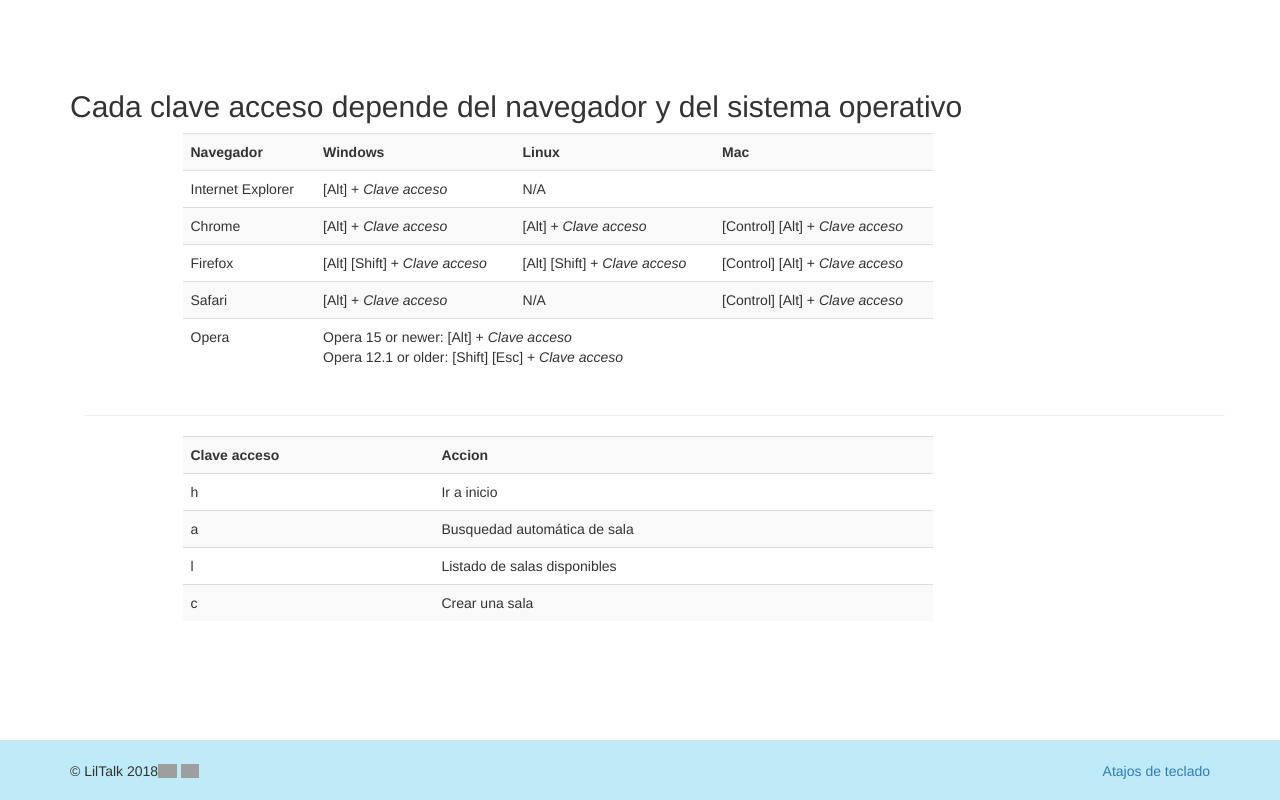
After one commit to danitoro97/liltalk, a Yii app: template views/site/atajos.php in a window 1280 px wide. The commit adds this page. Run offline with PHP 8.4 and a stand-in for Yii, Linux system fonts and the light colour scheme; the template is opened without the code that fills it, so the values that code supplies are empty; some libraries are stand-ins or nearby versions; grey boxes are pictures that could not be loaded.

Commit message:
Accesskey

```diff
--- a/views/layouts/login.php
+++ b/views/layouts/login.php
@@ -65,9 +65,7 @@ AppAsset::register($this);
 
 <footer class="footer">
     <div class="container">
-        <p class="pull-left">&copy; My Company <?= date('Y') ?></p>
-
-        <p class="pull-right"><?= Yii::powered() ?></p>
+        <p class="pull-left">&copy; LilTalk <?= date('Y') ?></p>
         <a href="#"><span class="flag-icon flag-icon-es<?=(Yii::$app->language == 'es-ES' ? ' selected' : null)?>" data-value='es-ES'></span></a>
         <a href="#"><span class="flag-icon flag-icon-us<?=(Yii::$app->language == 'en-US' ? ' selected' : null)?>" data-value='en-US'></span></a>
 
--- a/views/layouts/main.php
+++ b/views/layouts/main.php
@@ -49,10 +49,14 @@ AppAsset::register($this);
         ],
     ]);
     $item = [
-        ['label' => 'Home', 'url' => ['/site/index']],
-        ['label' => Yii::t('app', 'Buscar sala automaticamente'), 'url' => ['/salas/buscar']],
-        ['label' => Yii::t('app', 'Buscar sala manualmente'), 'url' => ['/salas/index']],
-        ['label' => Yii::t('app', 'Crear sala'), 'url' => ['/salas/create']],
+        [
+            'label' => 'Home',
+            'url' => ['/site/index'],
+            'linkOptions' => ['accesskey' => 'h'],
+        ],
+        ['label' => Yii::t('app', 'Buscar sala automaticamente'), 'url' => ['/salas/buscar'], 'linkOptions' => ['accesskey' => 'a'],],
+        ['label' => Yii::t('app', 'Buscar sala manualmente'), 'url' => ['/salas/index'],'linkOptions' => ['accesskey' => 'l'],],
+        ['label' => Yii::t('app', 'Crear sala'), 'url' => ['/salas/create'], 'linkOptions' => ['accesskey' => 'c'],],
 
    ];
 
@@ -99,7 +103,7 @@ AppAsset::register($this);
 <footer class="footer">
     <div class="container">
         <p class="pull-left">&copy; LilTalk <?= date('Y') ?></p>
-
+        <p class="pull-right"><?= Html::a(Yii::t('app', 'Atajos de teclado'), ['site/atajos'])?></p>
         <a href="#"><span class="flag-icon flag-icon-es<?=(Yii::$app->language == 'es-ES' ? ' selected' : null)?>" data-value='es-ES'></span></a>
         <a href="#"><span class="flag-icon flag-icon-us<?=(Yii::$app->language == 'en-US' ? ' selected' : null)?>" data-value='en-US'></span></a>
 
--- /dev/null
+++ b/views/site/atajos.php
@@ -0,0 +1,80 @@
+<?php
+
+/* @var $this yii\web\View */
+
+use yii\helpers\Html;
+
+$this->title = Yii::t('app','Clave acceso');
+$this->params['breadcrumbs'][] = $this->title;
+?>
+
+<h2><?=Yii::t('app', 'Cada clave acceso depende del navegador y del sistema operativo')?></h2>
+<div class="container">
+    <div class="row">
+        <div class="col-md-8 col-md-offset-1 table-responsive">
+            <table class="table table-striped">
+                <tr>
+                    <th><?=Yii::t('app', 'Navegador')?></th>
+                    <th>Windows</th>
+                    <th>Linux</th>
+                    <th>Mac</th>
+                </tr>
+                <tr>
+                    <td>Internet Explorer</td>
+                    <td>[Alt] + <em><?=Yii::t('app','Clave acceso')?></em></td>
+                    <td>N/A</td>
+                    <td></td>
+                </tr>
+                <tr>
+                    <td>Chrome</td>
+                    <td>[Alt] + <em><?=Yii::t('app','Clave acceso')?></em></td>
+                    <td>[Alt] + <em><?=Yii::t('app','Clave acceso')?></em></td>
+                    <td>[Control] [Alt] + <em><?=Yii::t('app','Clave acceso')?></em></td>
+                </tr>
+                <tr>
+                    <td>Firefox</td>
+                    <td>[Alt] [Shift] + <em><?=Yii::t('app','Clave acceso')?></em></td>
+                    <td>[Alt] [Shift] + <em><?=Yii::t('app','Clave acceso')?></em></td>
+                    <td>[Control] [Alt] + <em><?=Yii::t('app','Clave acceso')?></em></td>
+                </tr>
+                <tr>
+                    <td>Safari</td>
+                    <td>[Alt] + <em><?=Yii::t('app','Clave acceso')?></em></td>
+                    <td>N/A</td>
+                    <td>[Control] [Alt] + <em><?=Yii::t('app','Clave acceso')?></em></td>
+                </tr>
+                <tr>
+                    <td>Opera</td>
+                    <td colspan="3">Opera 15 or newer: [Alt] + <em><?=Yii::t('app','Clave acceso')?><br></em>Opera 12.1 or older: [Shift] [Esc] + <em><?=Yii::t('app','Clave acceso')?></em></td>
+                </tr>
+            </table>
+        </div>
+    </div>
+    <hr>
+    <div class="row">
+        <div class="col-md-8 col-md-offset-1">
+            <table class="table table-striped">
+                <tr>
+                    <th><?=Yii::t('app', 'Clave acceso')?></th>
+                    <th><?=Yii::t('app','Accion')?></th>
+                </tr>
+                <tr>
+                    <td>h</td>
+                    <td><?=Yii::t('app','Ir a inicio')?></td>
+                </tr>
+                <tr>
+                    <td>a</td>
+                    <td><?=Yii::t('app', 'Busquedad automática de sala')?></td>
+                </tr>
+                <tr>
+                    <td>l</td>
+                    <td><?=Yii::t('app', 'Listado de salas disponibles')?></td>
+                </tr>
+                <tr>
+                    <td>c</td>
+                    <td><?=Yii::t('app', 'Crear una sala')?></td>
+                </tr>
+            </table>
+        </div>
+    </div>
+</div>
```
Also changed, not shown: controllers/SiteController.php (+9 -0 lines), messages/en-US/app.php (+9 -0 lines).
